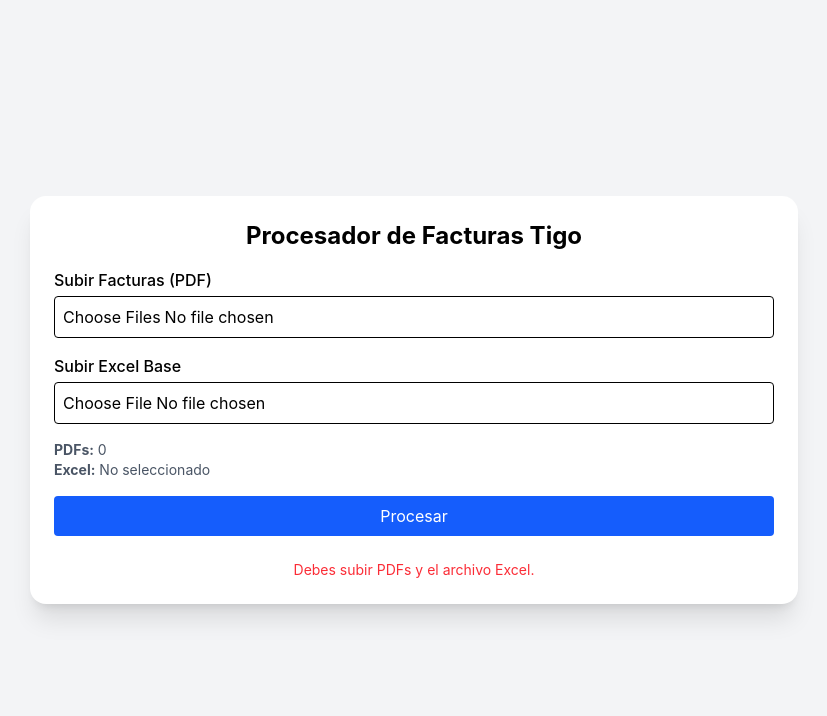
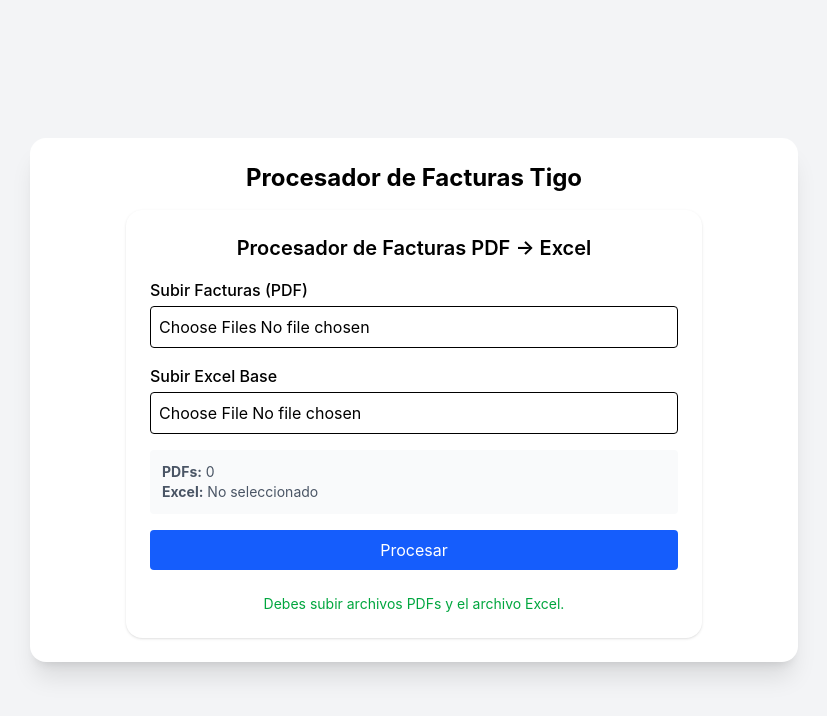
Before and after one commit to pachill289/facturas-ia-excel, a React (Vite) app: page / in a window 1280 px wide. Both pictures are taken after a click on the button "Procesar". Shown: the top 716 px of the page, without its empty margins (226-1053 px from the left). Built offline with nearby package versions, Linux system fonts and the light colour scheme.

Commit message:
version 0.2

```diff
--- a/src/components/FileUploader.jsx
+++ b/src/components/FileUploader.jsx
@@ -5,6 +5,7 @@
   const [excelFile, setExcelFile] = useState(null);
   const [loading, setLoading] = useState(false);
   const [message, setMessage] = useState("");
+  const [downloadUrl, setDownloadUrl] = useState(null);
 
   const handlePdfChange = (e) => {
     setPdfFiles([...e.target.files]);
@@ -16,12 +17,13 @@
 
   const handleSubmit = async () => {
     if (!pdfFiles.length || !excelFile) {
-      setMessage("Debes subir PDFs y el archivo Excel.");
+      setMessage("Debes subir archivos PDFs y el archivo Excel.");
       return;
     }
 
     setLoading(true);
     setMessage("");
+    setDownloadUrl(null);
 
     const formData = new FormData();
 
@@ -37,13 +39,21 @@
         {
           method: "POST",
           body: formData,
-        },
+        }
       );
 
-      const result = await response.json();
+      if (!response.ok) {
+        throw new Error("Error en la respuesta del servidor");
+      }
 
-      setMessage("Proceso completado correctamente.");
-      console.log(result);
+      // recibir como archivo
+      const blob = await response.blob();
+
+      // crear URL temporal para descarga
+      const url = window.URL.createObjectURL(blob);
+      setDownloadUrl(url);
+
+      setMessage("Proceso completado. Ya puedes descargar el Excel.");
     } catch (error) {
       console.error(error);
       setMessage("Error al procesar.");
@@ -52,8 +62,20 @@
     }
   };
 
+  const handleDownload = () => {
+    const a = document.createElement("a");
+    a.href = downloadUrl;
+    a.download = "facturas_procesadas.xlsx";
+    a.click();
+  };
+
   return (
-    <div className="space-y-4">
+    <div className="max-w-xl mx-auto p-6 bg-white rounded-2xl shadow space-y-4">
+
+      <h2 className="text-xl font-semibold text-center">
+        Procesador de Facturas PDF → Excel
+      </h2>
+
       {/* PDFs */}
       <div>
         <label className="block font-medium mb-1">Subir Facturas (PDF)</label>
@@ -77,28 +99,40 @@
         />
       </div>
 
-      {/* Lista de archivos */}
-      <div className="text-sm text-gray-600">
-        <p>
-          <strong>PDFs:</strong> {pdfFiles.length}
-        </p>
-        <p>
-          <strong>Excel:</strong> {excelFile?.name || "No seleccionado"}
-        </p>
+      {/* Estado */}
+      <div className="text-sm text-gray-600 bg-gray-50 p-3 rounded">
+        <p><strong>PDFs:</strong> {pdfFiles.length}</p>
+        <p><strong>Excel:</strong> {excelFile?.name || "No seleccionado"}</p>
       </div>
 
-      {/* Botón */}
+      {/* Botón procesar */}
       <button
         onClick={handleSubmit}
         disabled={loading}
-        className="w-full bg-blue-600 text-white py-2 rounded hover:bg-blue-700 transition"
+        className="w-full bg-blue-600 text-white py-2 rounded hover:bg-blue-700 transition disabled:bg-gray-400"
       >
         {loading ? "Procesando..." : "Procesar"}
       </button>
 
       {/* Mensaje */}
       {message && (
-        <div className="text-center text-sm mt-2 text-red-500">{message}</div>
+        <div
+          className={`text-center text-sm mt-2 ${
+            message.includes("Error") ? "text-red-500" : "text-green-600"
+          }`}
+        >
+          {message}
+        </div>
+      )}
+
+      {/* descarga excel */}
+      {downloadUrl && (
+        <button
+          onClick={handleDownload}
+          className="w-full bg-green-600 text-white py-2 rounded hover:bg-green-700 transition"
+        >
+          Descargar Excel
+        </button>
       )}
     </div>
   );
```
